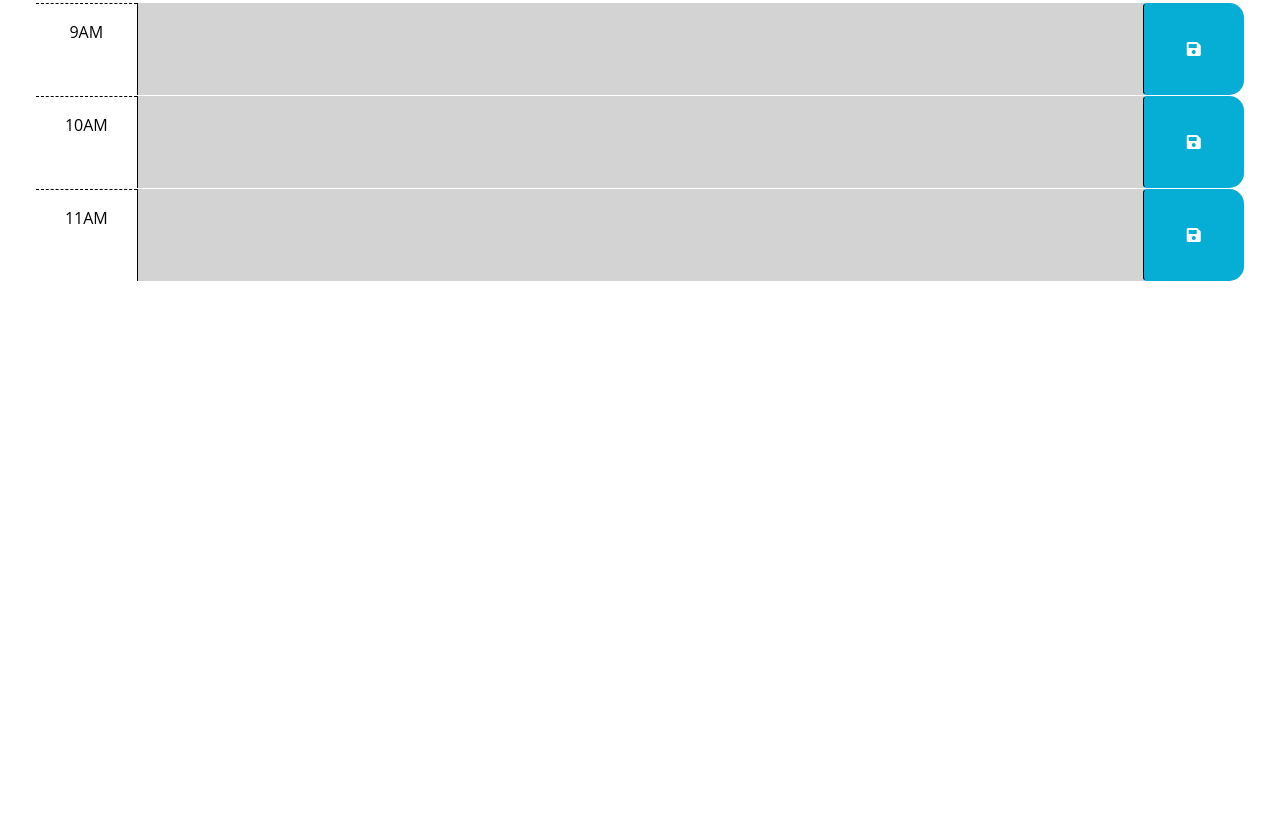
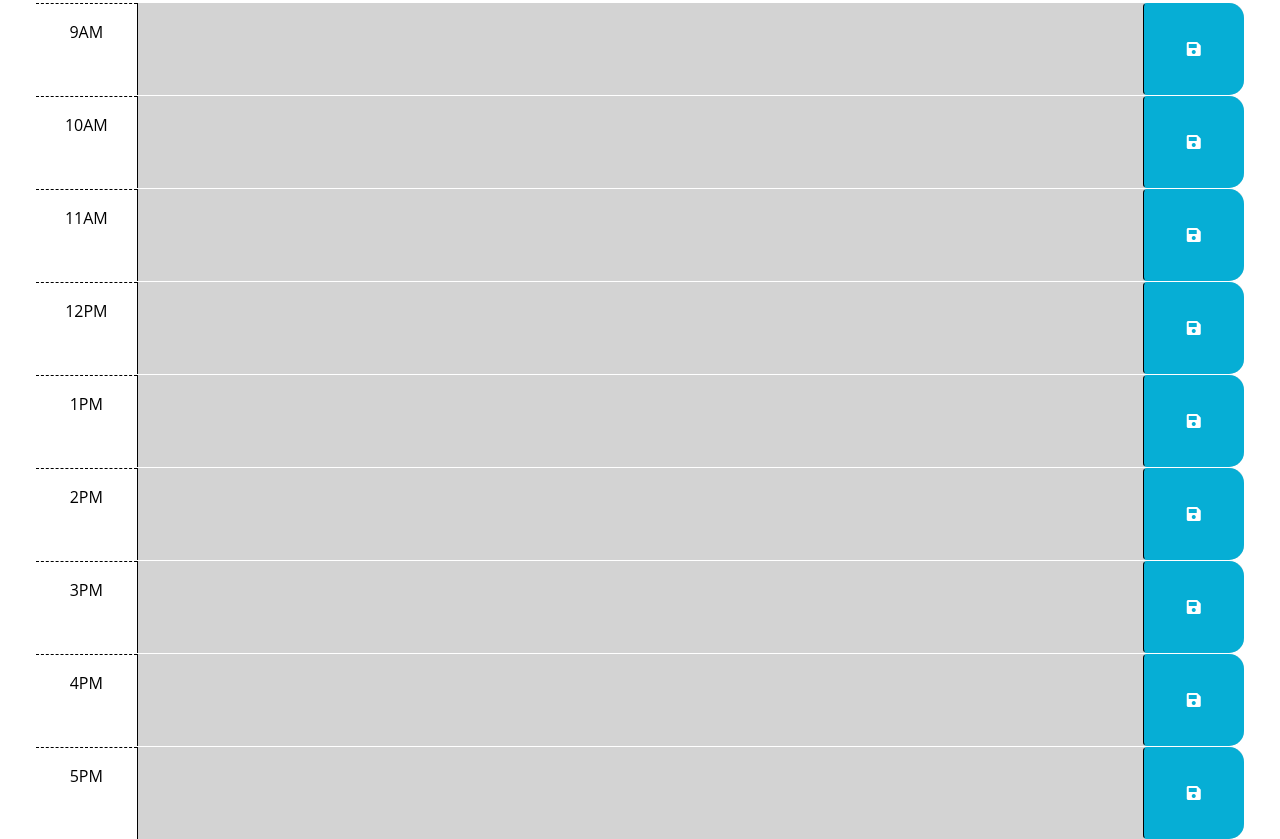
Before and after one commit to domconf/Work-Day-Scheduler, a plain HTML site: page Develop/index.html in a window 1280 px wide. Shown: the part 295-1134 px from the top of the page. Before the commit the page ends 800 px from the top, so only its background shows below. Drawn offline with nearby package versions, Linux system fonts and the light colour scheme.

Commit message:
Added time blocks for all work day hours

```diff
--- a/Develop/index.html
+++ b/Develop/index.html
@@ -21,17 +21,7 @@
     <p id="currentDay" class="lead"></p>
   </header>
   <div class="container-fluid px-5">
-    <!-- Use class for "past", "present", and "future" to apply styles to the
-        time-block divs accordingly. The javascript will need to do this by
-        adding/removing these classes on each div by comparing the hour in the
-        id to the current hour. The html provided below is meant to be an example
-        demonstrating how the css provided can be leveraged to create the
-        desired layout and colors. The html below should be removed or updated
-        in the finished product. Remember to delete this comment once the
-        code is implemented.
-        -->
 
-    <!-- Example of a past time block. The "past" class adds a gray background color. -->
     <div id="hour-9" class="row time-block past">
       <div class="col-2 col-md-1 hour text-center py-3">9AM</div>
       <textarea class="col-8 col-md-10 description" rows="3"> </textarea>
@@ -40,7 +30,6 @@
       </button>
     </div>
 
-    <!-- Example of a present time block. The "present" class adds a red background color. -->
     <div id="hour-10" class="row time-block present">
       <div class="col-2 col-md-1 hour text-center py-3">10AM</div>
       <textarea class="col-8 col-md-10 description" rows="3"> </textarea>
@@ -49,7 +38,6 @@
       </button>
     </div>
 
-    <!-- Example of a future time block. The "future" class adds a green background color. -->
     <div id="hour-11" class="row time-block future">
       <div class="col-2 col-md-1 hour text-center py-3">11AM</div>
       <textarea class="col-8 col-md-10 description" rows="3"> </textarea>
@@ -57,6 +45,55 @@
         <i class="fas fa-save" aria-hidden="true"></i>
       </button>
     </div>
+
+    <div id="hour-12" class="row time-block">
+      <div class="col-2 col-md-1 hour text-center py-3">12PM</div>
+      <textarea class="col-8 col-md-10 description" rows="3"> </textarea>
+      <button class="btn saveBtn col-2 col-md-1" aria-label="save">
+        <i class="fas fa-save" aria-hidden="true"></i>
+      </button>
+    </div>
+
+    <div id="hour-13" class="row time-block">
+      <div class="col-2 col-md-1 hour text-center py-3">1PM</div>
+      <textarea class="col-8 col-md-10 description" rows="3"> </textarea>
+      <button class="btn saveBtn col-2 col-md-1" aria-label="save">
+        <i class="fas fa-save" aria-hidden="true"></i>
+      </button>
+    </div>
+
+    <div id="hour-14" class="row time-block">
+      <div class="col-2 col-md-1 hour text-center py-3">2PM</div>
+      <textarea class="col-8 col-md-10 description" rows="3"> </textarea>
+      <button class="btn saveBtn col-2 col-md-1" aria-label="save">
+        <i class="fas fa-save" aria-hidden="true"></i>
+      </button>
+    </div>
+
+    <div id="hour-15" class="row time-block">
+      <div class="col-2 col-md-1 hour text-center py-3">3PM</div>
+      <textarea class="col-8 col-md-10 description" rows="3"> </textarea>
+      <button class="btn saveBtn col-2 col-md-1" aria-label="save">
+        <i class="fas fa-save" aria-hidden="true"></i>
+      </button>
+    </div>
+
+    <div id="hour-16" class="row time-block">
+      <div class="col-2 col-md-1 hour text-center py-3">4PM</div>
+      <textarea class="col-8 col-md-10 description" rows="3"> </textarea>
+      <button class="btn saveBtn col-2 col-md-1" aria-label="save">
+        <i class="fas fa-save" aria-hidden="true"></i>
+      </button>
+    </div>
+
+    <div id="hour-17" class="row time-block">
+      <div class="col-2 col-md-1 hour text-center py-3">5PM</div>
+      <textarea class="col-8 col-md-10 description" rows="3"> </textarea>
+      <button class="btn saveBtn col-2 col-md-1" aria-label="save">
+        <i class="fas fa-save" aria-hidden="true"></i>
+      </button>
+    </div>
+
   </div>
 
   <script src="https://cdnjs.cloudflare.com/ajax/libs/jquery/3.2.1/jquery.min.js"></script>
```
